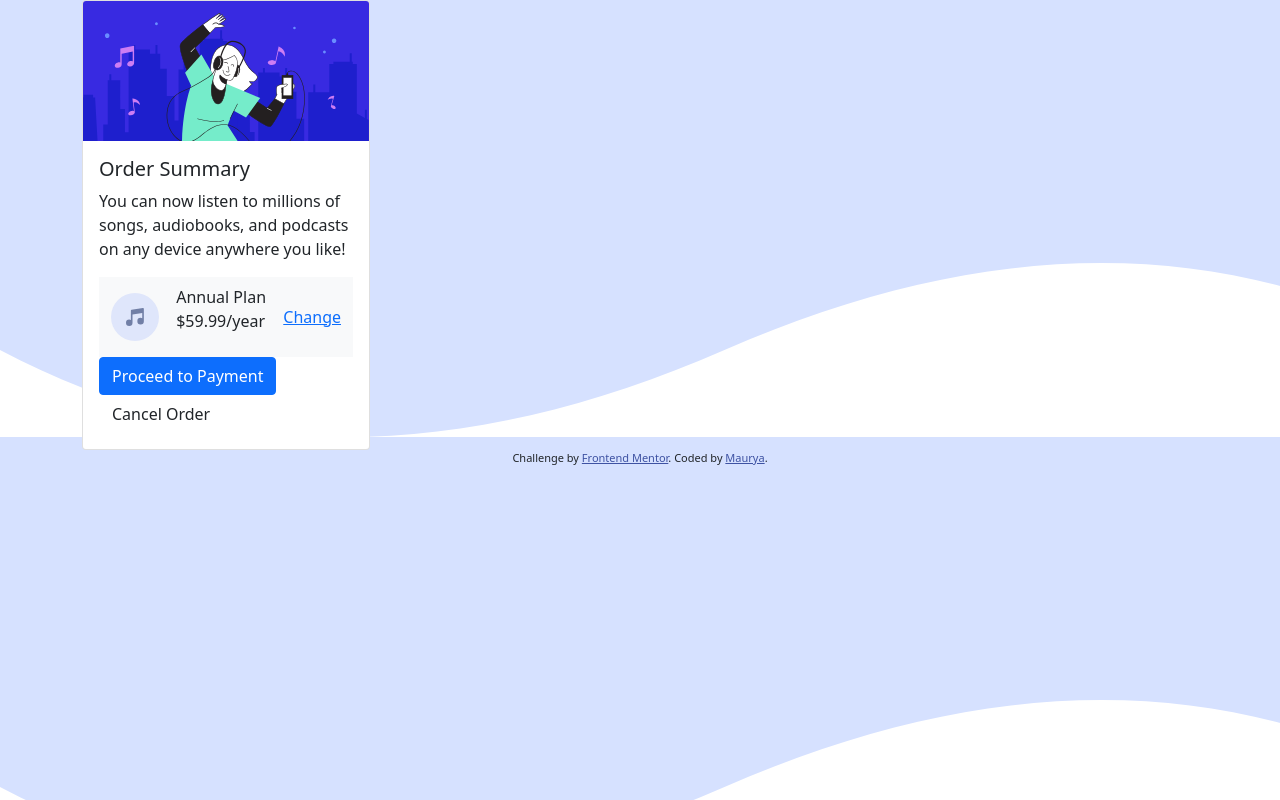
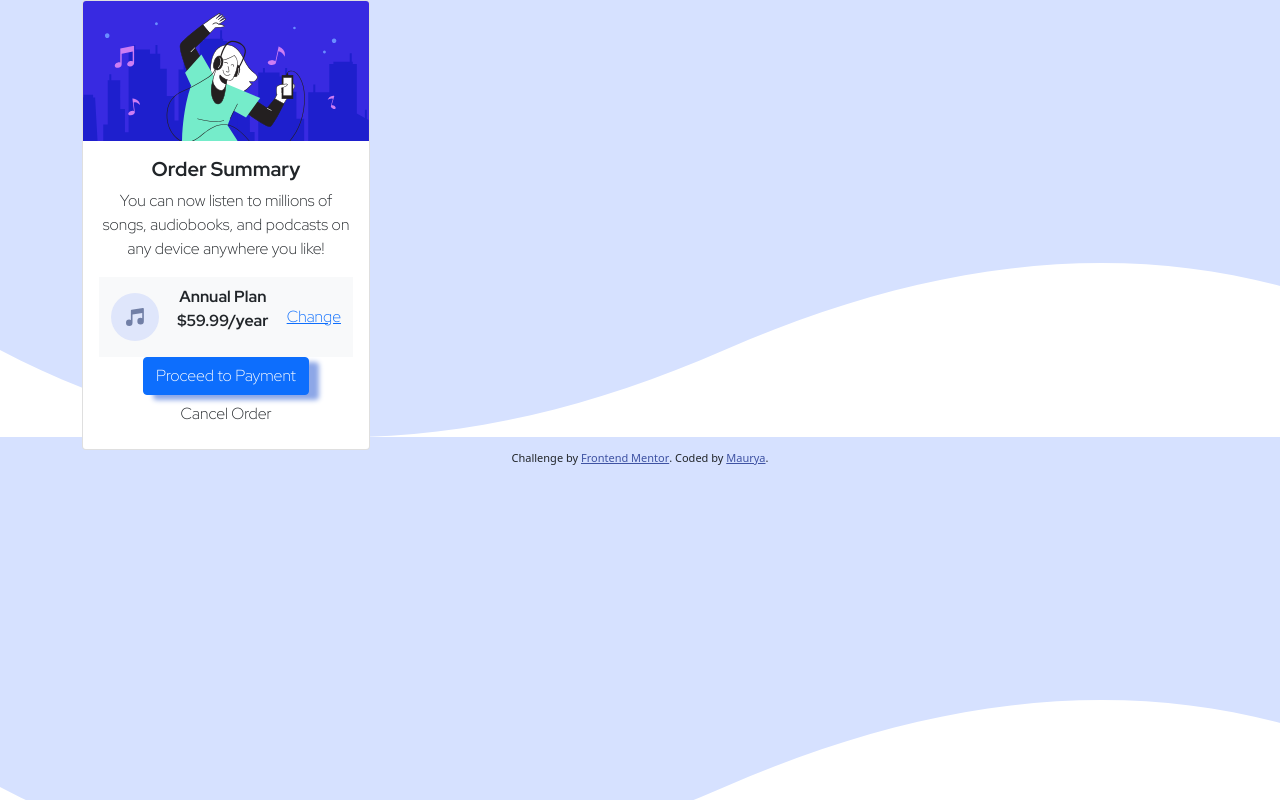
Before and after one commit to maurya512/order-component, a plain HTML site: page index.html in a window 1280 px wide. Drawn offline with nearby package versions, Linux system fonts and the light colour scheme.

Commit message:
Added styling to the component

```diff
--- a/style.css
+++ b/style.css
@@ -1,4 +1,37 @@
 body {
-    background-color: hsl(245, 75%, 52%);
-    background-image: url("./images/pattern-background-desktop.svg");
+  background-color: hsl(245, 75%, 52%);
+  background-image: url("./images/pattern-background-desktop.svg");
 }
+
+.card-body {
+  text-align: center;
+  align-items: center;
+  font-family: "Red Hat Display", sans-serif;
+}
+.card-title {
+  font-weight: 900;
+  text-align: center;
+}
+
+.p > .span {
+  font-weight: 900;
+  font-size: 16px;
+}
+
+.nav-header {
+  font-weight: 700;
+}
+
+a {
+  color: hsl(245, 75%, 52%);
+  font-weight: 500;
+}
+
+.btn-primary {
+  box-shadow: 10px 5px 5px hsl(223, 65%, 73%);
+  color: hsl(224, 23%, 55%);
+}
+
+.a > .btn-outline-light {
+    font-weight: 900;
+}
```
